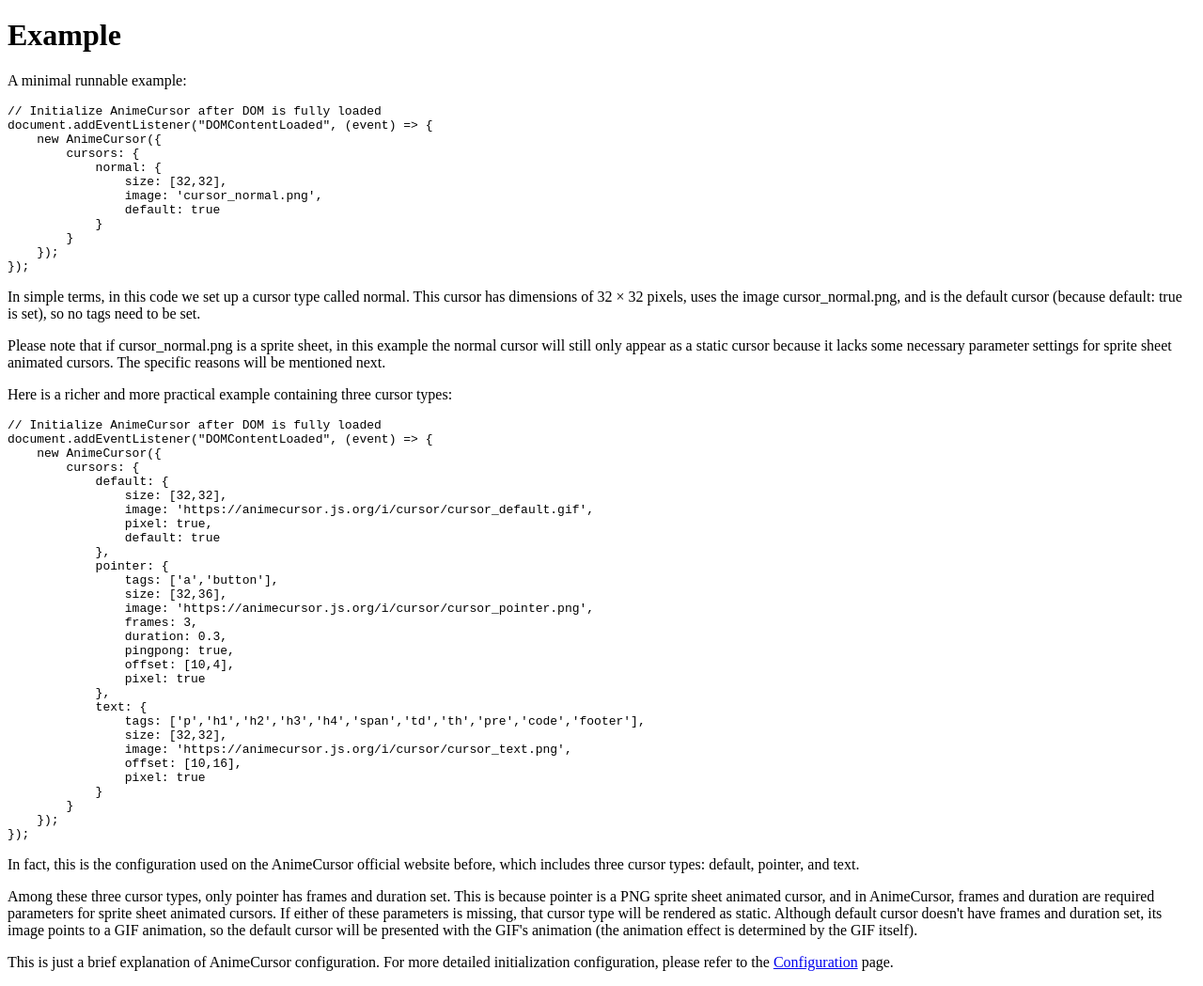
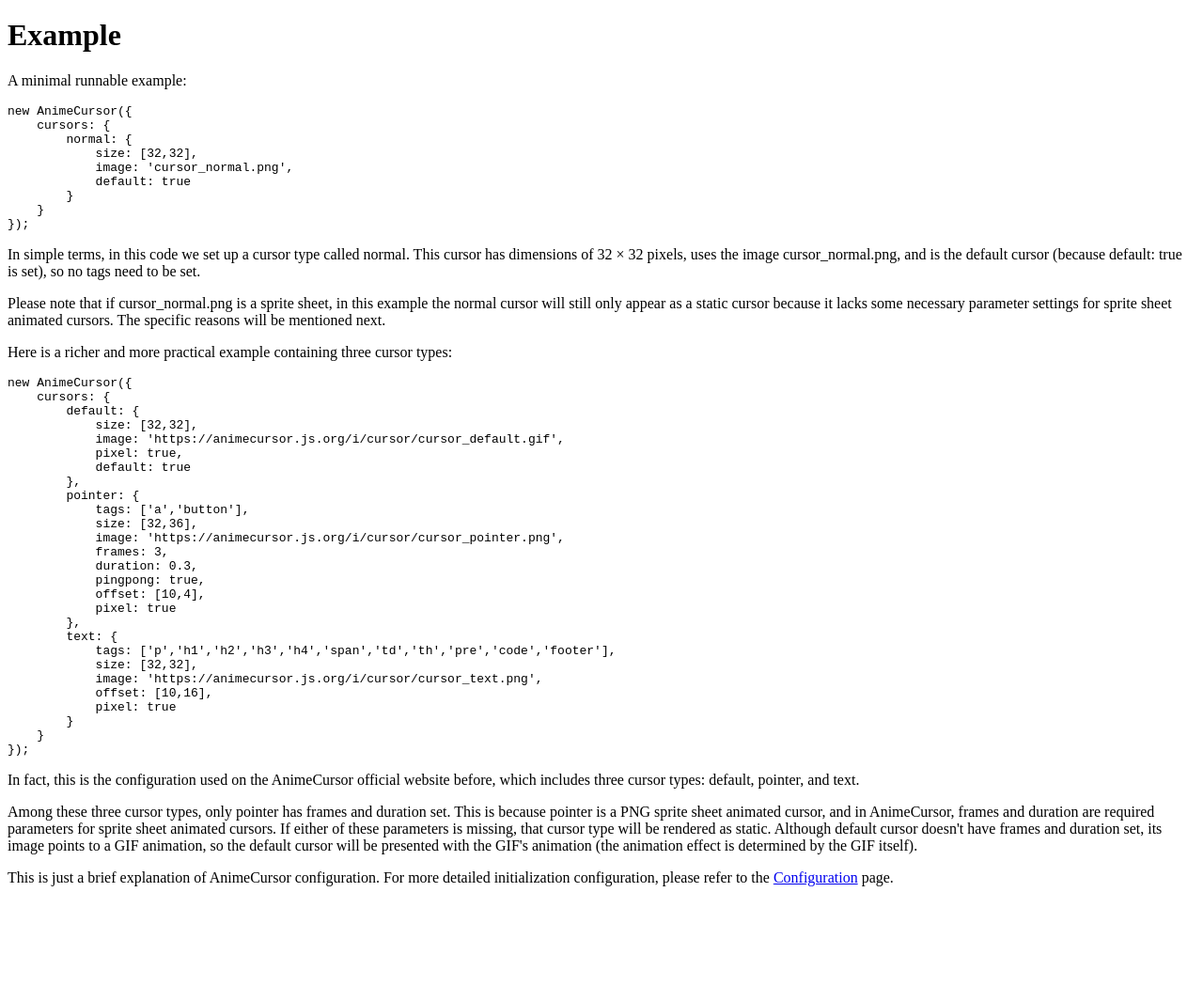
Before and after one commit to ShuninYu/anime-cursor, a plain HTML site: page docs/getting-started.html in a window 1280 px wide. Shown: the part 1921-2970 px from the top of the page at 94% size. After the commit the page ends 2880 px from the top, so only its background shows below. Drawn offline with Linux system fonts and the light colour scheme; a small style sheet from the web is missing; a web font is replaced by a local one.

Commit message:
修复错误的示例代码

```diff
--- a/docs/getting-started.html
+++ b/docs/getting-started.html
@@ -107,9 +107,7 @@
 
             <h1 id="example">Example</h1>
             <p>A minimal runnable example:</p>
-            <pre><code class="javascript">// Initialize AnimeCursor after DOM is fully loaded
-document.addEventListener("DOMContentLoaded", (event) => {
-    new AnimeCursor({
+            <pre><code class="javascript">new AnimeCursor({
     cursors: {
         normal: {
             size: [32,32],
@@ -117,14 +115,11 @@
             default: true
         }
     }
-    });
 });</code></pre>
             <p>In simple terms, in this code we set up a cursor type called <span>normal</span>. This cursor has dimensions of 32 × 32 pixels, uses the image <span>cursor_normal.png</span>, and is the default cursor (because <span>default: true</span> is set), so no <span>tags</span> need to be set.</p>
             <p>Please note that if <span>cursor_normal.png</span> is a sprite sheet, in this example the <span>normal</span> cursor will still only appear as a static cursor because it lacks some necessary parameter settings for sprite sheet animated cursors. The specific reasons will be mentioned next.</p>
             <p>Here is a richer and more practical example containing three cursor types:</p>
-            <pre><code class="javascript">// Initialize AnimeCursor after DOM is fully loaded
-document.addEventListener("DOMContentLoaded", (event) => {
-    new AnimeCursor({
+            <pre><code class="javascript">new AnimeCursor({
     cursors: {
         default: {
             size: [32,32],
@@ -150,7 +145,6 @@
             pixel: true
         }
     }
-    });
 });</code></pre>
             <p>In fact, this is the configuration used on the AnimeCursor official website before, which includes three cursor types: <span>default</span>, <span>pointer</span>, and <span>text</span>.</p>
             <p>Among these three cursor types, only <span>pointer</span> has <span>frames</span> and <span>duration</span> set. This is because <span>pointer</span> is a PNG sprite sheet animated cursor, and in AnimeCursor, <span>frames</span> and <span>duration</span> are required parameters for sprite sheet animated cursors. If either of these parameters is missing, that cursor type will be rendered as static. Although <span>default</span> cursor doesn't have <span>frames</span> and <span>duration</span> set, its <span>image</span> points to a GIF animation, so the <span>default</span> cursor will be presented with the GIF's animation (the animation effect is determined by the GIF itself).</p>
```
Also changed, not shown: docs/zh/getting-started.html (+2 -8 lines). Lines whose indentation alone changed are shown as unchanged.
